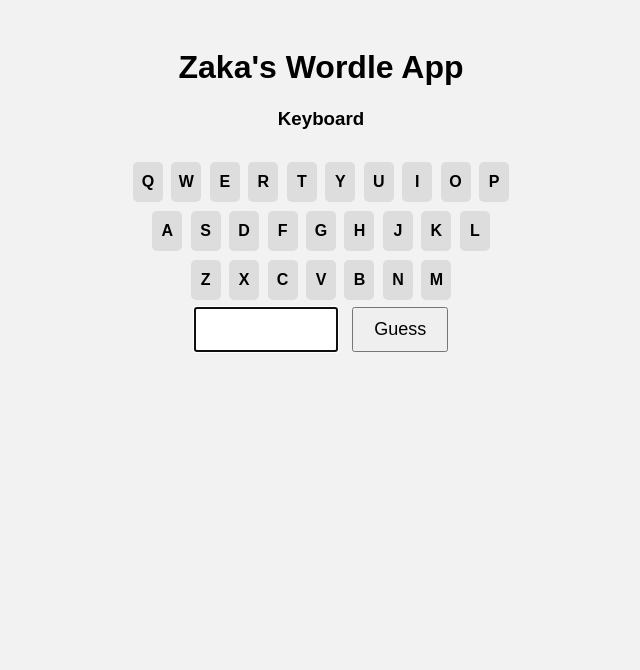
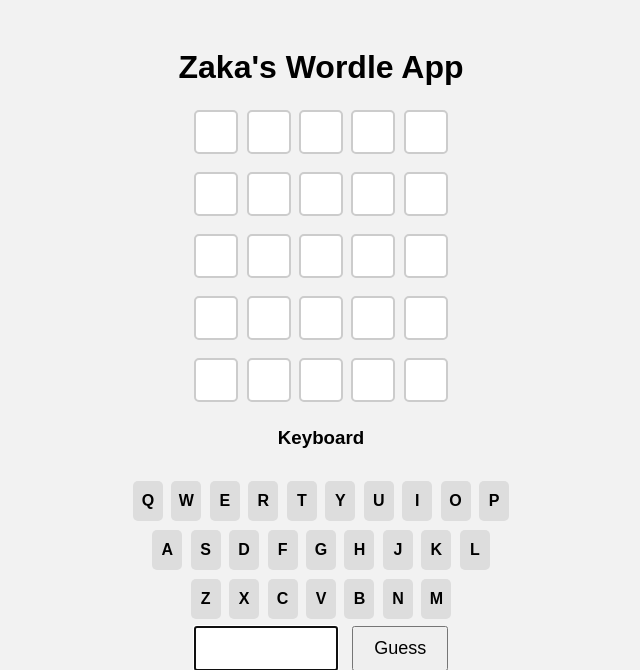
Before and after one commit to zakaahmed1/wordle-app, a Flask app: page / in a window 1280 px wide. Shown: the top 670 px of the page, without its empty margins (319-959 px from the left). Run offline with Flask 3, Linux system fonts and the light colour scheme.

Commit message:
Added placeholder boxes for guesses

```diff
--- a/static/styles.css
+++ b/static/styles.css
@@ -100,3 +100,9 @@ form button {
     background-color: gray;
     color: white;
 }
+
+.letter.empty {
+    background-color: white;
+    border: 2px solid #ccc;
+    color: transparent;
+}
--- a/templates/index.html
+++ b/templates/index.html
@@ -12,14 +12,25 @@
     <p class="error">{{ error }}</p>
     {% endif %}
 
-    {% for row in feedback %}
+    <!-- Word Grid -->
+    <div class="grid">
+        {% for row_index in range(5) %}
         <div class="guess-row">
+            {% if row_index < feedback|length %}
+                {% set row = feedback[row_index] %}
                 {% for color, letter in row %}
                 <span class="letter {{ color }}">{{ letter }}</span>
                 {% endfor %}
+            {% else %}
+                {% for _ in range(5) %}
+                <span class="letter empty"></span>
+                {% endfor %}
+            {% endif %}
         </div>
         {% endfor %}
+    </div>
 
+    <!-- Keyboard -->
     <h3>Keyboard</h3>
     <div class="keyboard">
         {% set layout = ["qwertyuiop", "asdfghjkl", "zxcvbnm"] %}
@@ -32,6 +43,7 @@
         {% endfor %}
     </div>
 
+    <!-- Input Form or Game Result -->
     {% if not gameover %}
     <form method="POST">
         <input name="guess" maxlength="5" required autofocus autocomplete="off">
```
Lines whose indentation alone changed are shown as unchanged.
